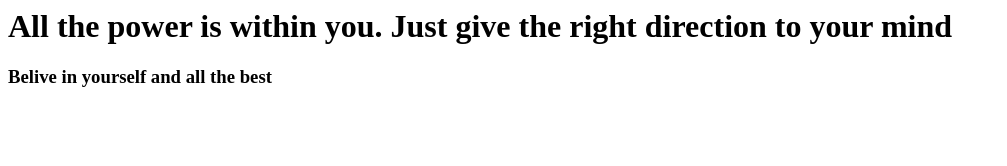
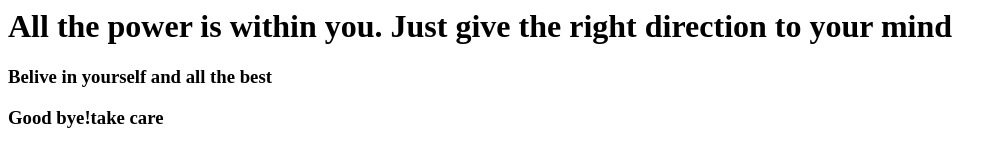
Before and after one commit to Bhagavan13/firstGitRepo, a plain HTML site: page index.html in a window 1280 px wide. Shown: the whole page, without its empty margins (0-1007 px from the left). Drawn offline with Linux system fonts and the light colour scheme.

Commit message:
Did some modifications in the file

```diff
--- a/index.html
+++ b/index.html
@@ -3,6 +3,7 @@
 <body>
 <h1>All the power is within you. Just give the right direction to your mind</h1>
 <h3>Belive in yourself and all the best</h3>
+<h3>Good bye!take care</h3>
 <body>
 </head>
 
```
